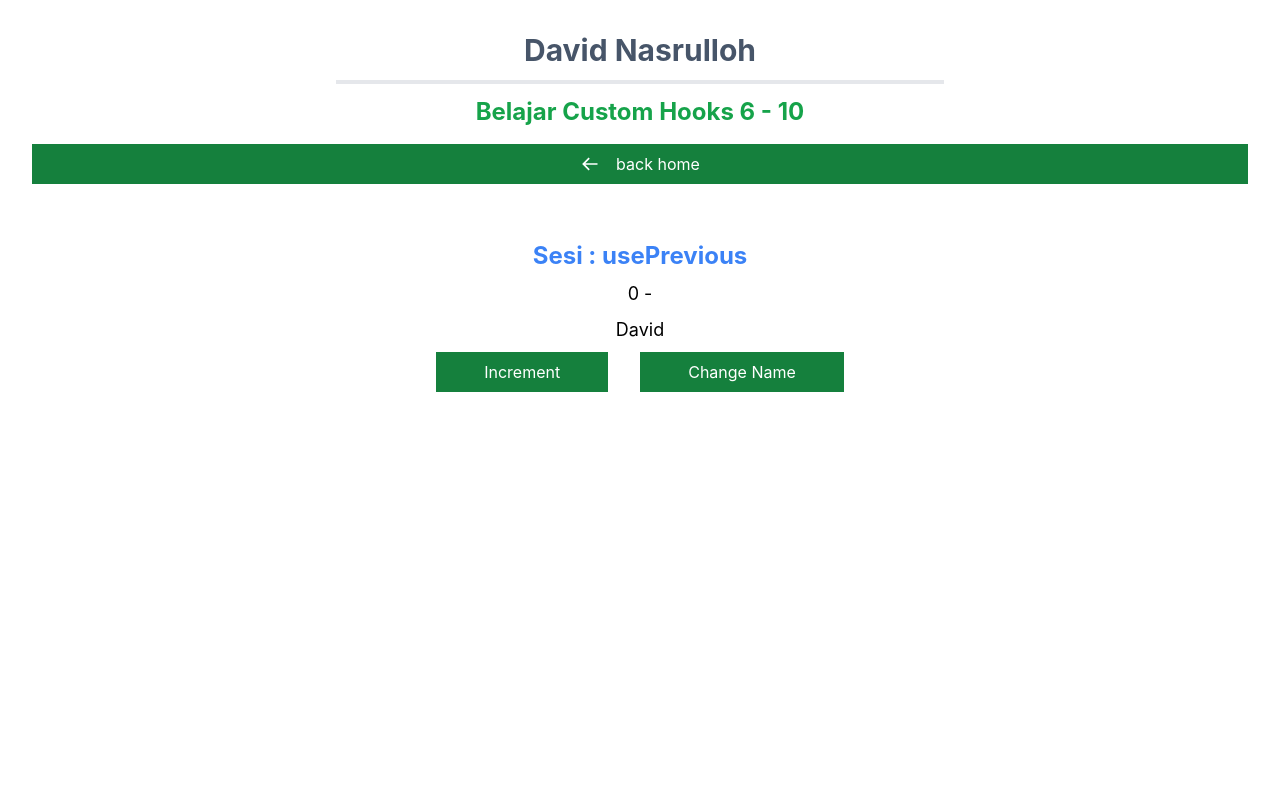
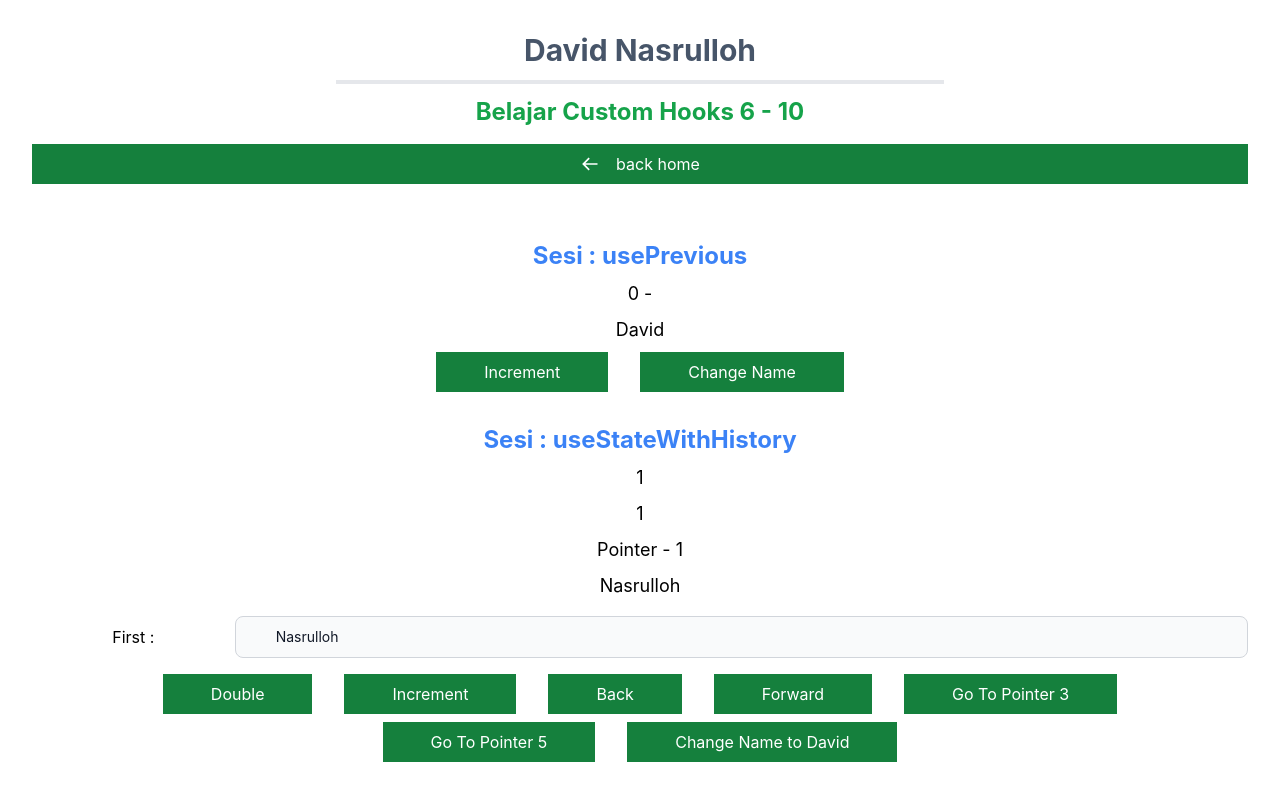
Before and after one commit to davidnasrulloh/learn-hooks-react, a React (Vite) app: page /use-custom6-10 in a window 1280 px wide. Built offline with nearby package versions, Linux system fonts and the light colour scheme.

Commit message:
feat/david: learn useStateWithHistory

```diff
--- /dev/null
+++ b/src/pages/hooksdasar/CustomHooks/hooks6-10/2-useStateWithHistory/StateWithHistoryComponent.jsx
@@ -0,0 +1,60 @@
+import { useState } from "react";
+import useStateWithHistory from "./useStateWithHistory";
+
+
+const StateWithHistoryComponent = () => {
+    const [count, setCount, { history, pointer, back, forward, go }] = useStateWithHistory(1)
+    const [name, setName] = useState("Nasrulloh");
+
+    return (
+        <>
+            <div className="my-2 text-lg">{count}</div>
+            <div className="my-2 text-lg">{history.join(", ")}</div>
+            <div className="my-2 text-lg">Pointer - {pointer + 1}</div>
+            <div className="my-2 text-lg">{name}</div>
+            <form className="flex items-center my-4">
+                <div className="w-1/5">First : </div>
+                <div className="relative w-full">
+                    <input type="text" value={name} onChange={e => setName(e.target.value)} id="simple-search" className="bg-gray-50 border border-gray-300 text-gray-900 text-sm rounded-lg focus:ring-blue-500 focus:border-blue-500 block w-full pl-10 p-2.5  dark:bg-gray-700 dark:border-gray-600 dark:placeholder-gray-400 dark:text-white dark:focus:ring-blue-500 dark:focus:border-blue-500" placeholder="Tulis disini" />
+                </div>
+            </form>
+            <button
+                onClick={() => setCount(currentCount => currentCount * 2)}
+                className="py-2 px-12 bg-green-700 mx-4 text-white hover:bg-green-600 transition">
+                Double
+            </button>
+            <button
+                onClick={() => setCount(currentCount => currentCount + 1)}
+                className="py-2 px-12 bg-green-700 mx-4 text-white hover:bg-green-600 transition">
+                Increment
+            </button>
+            <button
+                onClick={back}
+                className="py-2 px-12 bg-green-700 mx-4 text-white hover:bg-green-600 transition">
+                Back
+            </button>
+            <button
+                onClick={forward}
+                className="py-2 px-12 bg-green-700 mx-4 text-white hover:bg-green-600 transition">
+                Forward
+            </button>
+            <button
+                onClick={() => go(2)}
+                className="py-2 px-12 bg-green-700 mx-4 text-white hover:bg-green-600 transition">
+                Go To Pointer 3
+            </button>
+            <button
+                onClick={() => go(4)}
+                className="py-2 px-12 bg-green-700 mx-4 text-white hover:bg-green-600 transition">
+                Go To Pointer 5
+            </button>
+            <button
+                onClick={() => setName("David")}
+                className="py-2 px-12 my-2 bg-green-700 mx-4 text-white hover:bg-green-600 transition">
+                Change Name to David
+            </button>
+        </>
+    )
+}
+
+export default StateWithHistoryComponent;
--- /dev/null
+++ b/src/pages/hooksdasar/CustomHooks/hooks6-10/2-useStateWithHistory/useStateWithHistory.jsx
@@ -0,0 +1,58 @@
+import { useCallback, useRef, useState } from "react";
+
+
+export default function useStateWithHistory(
+    defaultValue,
+    { capacity = 10 } = {}) {
+    const [value, setValue] = useState(defaultValue)
+    const historyRef = useRef([value])
+    const pointerRef = useRef(0)
+
+    const set = useCallback(
+        v => {
+            const resolvedValue = typeof v === "function" ? v(value) : v
+            if (historyRef.current[pointerRef.current] != resolvedValue) {
+                if (pointerRef.current < historyRef.current.length - 1) {
+                    historyRef.current.splice(pointerRef.current + 1)
+                }
+                historyRef.current.push(resolvedValue)
+
+                while (historyRef.current.length > capacity) {
+                    historyRef.current.shift()
+                }
+                pointerRef.current = historyRef.current.length - 1
+            }
+            setValue(resolvedValue)
+        }, [capacity, value]
+    )
+
+    const back = useCallback(() => {
+        if (pointerRef.current <= 0) return
+        pointerRef.current--
+        setValue(historyRef.current[pointerRef.current])
+    }, [])
+
+    const forward = useCallback(() => {
+        if (pointerRef.current >= historyRef.current.length - 1) return
+        pointerRef.current++
+        setValue(historyRef.current[pointerRef.current])
+    }, [])
+
+    const go = useCallback(index => {
+        if (index < 0 || index > historyRef.current.length - 1) return
+        pointerRef.current = index
+        setValue(historyRef.current[pointerRef.current])
+    }, [])
+
+    return [
+        value,
+        set,
+        {
+            history: historyRef.current,
+            pointer: pointerRef.current,
+            back,
+            forward,
+            go,
+        },
+    ]
+}
--- a/src/pages/hooksdasar/CustomHooks/hooks6-10/index.jsx
+++ b/src/pages/hooksdasar/CustomHooks/hooks6-10/index.jsx
@@ -2,6 +2,7 @@ import React from "react";
 import Header from '../../../../components/Header';
 import Title from "../../../../components/Tittle";
 import PreviousComponent from "./1-usePrevious/PreviousComponent";
+import StateWithHistoryComponent from "./2-useStateWithHistory/StateWithHistoryComponent";
 
 
 
@@ -13,6 +14,10 @@ const Hooks6_10 = () => {
                 <Title title={"usePrevious"} />
                 <PreviousComponent />
             </div>
+            <div>
+                <Title title={"useStateWithHistory"} />
+                <StateWithHistoryComponent />
+            </div>
         </>
     )
 }
```
